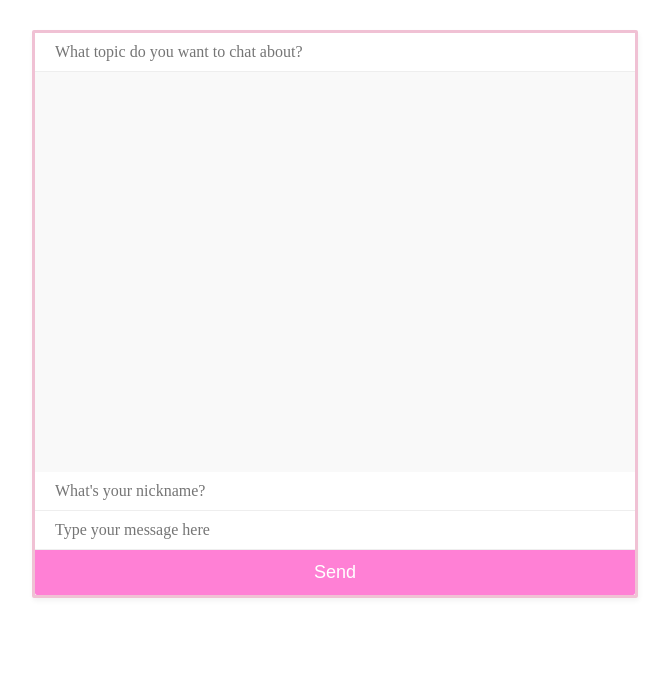
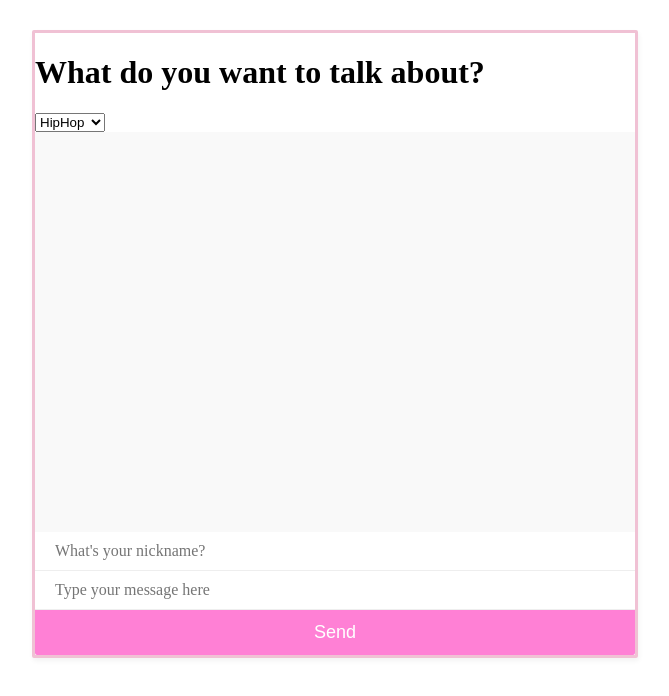
Before and after one commit to KwintenOlaerts/websockets_chatapp, a website: page public/index.html in a window 1280 px wide. Shown: the whole page, without its empty margins (305-974 px from the left). Drawn offline with nearby package versions, Linux system fonts and the light colour scheme; no server answers.

Commit message:
make it better

```diff
--- a/public/index.html
+++ b/public/index.html
@@ -11,7 +11,13 @@
 </head>
 <body>
     <div id="mario-chat">
-    <input id="chatSubject" type="text" placeholder="What topic do you want to chat about?"/>
+    <h1>What do you want to talk about?</h1>
+    <select>
+    <option id="hiphop">HipHop</option>
+    <option id="poker">Poker</option>
+    <option id="finance">Finance</option>
+     </select>
+
     <div id="chat-window">
         <div id="output"></div>
         <div id="feedback"></div>
```
Also changed, not shown: index.js (+34 -0 lines), public/chat.js (+12 -0 lines), readme.md (added).
